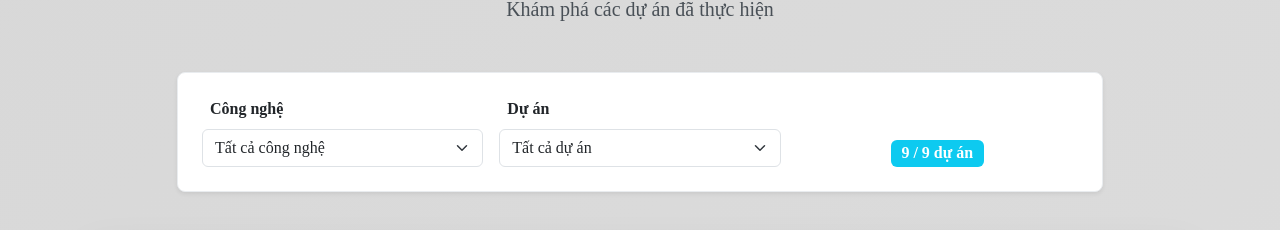
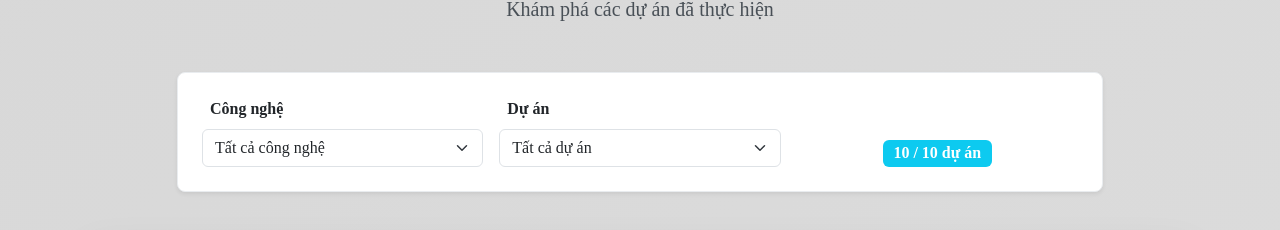
Before and after one commit to Wiken2k3/Wiken-Portfolio, a React (Create React App) app: page / in a window 1280 px wide. Shown: the part 4110-4340 px from the top of the page. Built offline with nearby package versions, Linux system fonts and the light colour scheme.

Commit message:
update project

```diff
--- a/src/components/ProjectsSection/ProjectsSection.js
+++ b/src/components/ProjectsSection/ProjectsSection.js
@@ -4,16 +4,17 @@ import gsap from 'gsap';
 import { ScrollTrigger } from 'gsap/ScrollTrigger';
 import taxiImg from '../../assets/taxi-tayninh.png';
 import t1sneakerImg from '../../assets/t1sneaker.png';
-import luxuryStoreImg from '../../assets/luxury-store.png';
+// import luxuryStoreImg from '../../assets/luxury-store.png';
 import BlogAppImg from '../../assets/blog-app.png';
 import TaskManagement from '../../assets/task-management.png';
 import LichTruc from '../../assets/lich-truc.png';
-import NewsApp from '../../assets/news_app.png';
+// import NewsApp from '../../assets/news_app.png';
 import AdminDashboard from '../../assets/admin-dashboard.png';
 import WikenAuthenticStore from '../../assets/authentic.png';
-import SportShop from '../../assets/sportshop.png';
+// import SportShop from '../../assets/sportshop.png';
 import HotwheelsShop from '../../assets/hotwheelsshop.png';
 import theInvincibleImg from '../../assets/invincible.png';
+import MoodByStyle from '../../assets/moodbystyle.png';
 import './ProjectsSection.css';
 
 gsap.registerPlugin(ScrollTrigger);
@@ -74,21 +75,22 @@ export default function ProjectsSection() {
       alt: 'The Invincible Web3 Game',
       category: 'Web3'
     },
-    // {
-    //   id: 4,
-    //   title: 'Luxury Store',
-    //   tech: ['ReactJS'],
-    //   description: 'Fashion E-commerce Platform',
-    //   technologies: {
-    //     main: 'ReactJS, Router DOM, Bootstrap 5, Toastify, CSS Modules, useState, useEffect, Responsive, LocalStorage'
-    //   },
-    //   github: 'https://github.com/Wiken2k3/Admin-Clothing-Store',
-    //   demo: 'https://github.com/Wiken2k3/Admin-Clothing-Store.git',
-    //   image: luxuryStoreImg,
-    //   alt: 'Admin-Clothing-Store',
-    //   category: 'E-commerce'
-    // },
     {
+        id: 4,
+        title: 'MoodByStyle',
+        tech: ['Next.js', 'TypeScript', 'TailwindCSS', 'Zustand'],
+        description: 'Spotify-inspired Music Streaming Web App',
+        technologies: {
+          main: 'Next.js 14, React, TypeScript, Tailwind CSS, Zustand, Lucide React, Responsive Design, Audio Player, State Management'
+        },
+        github: 'https://github.com/Wiken2k3/MoodByStyle',
+        demo: 'https://mood-by-style.vercel.app/',
+        image: MoodByStyle,
+        alt: 'MoodByStyle Music Streaming App',
+        category: 'Music Streaming'
+      }
+
+    ,{
       id: 5,
       title: 'Wiken Authentic Store',
       tech: ['ReactJS'],
```
Also changed, not shown: src/assets/moodbystyle.png (added).
